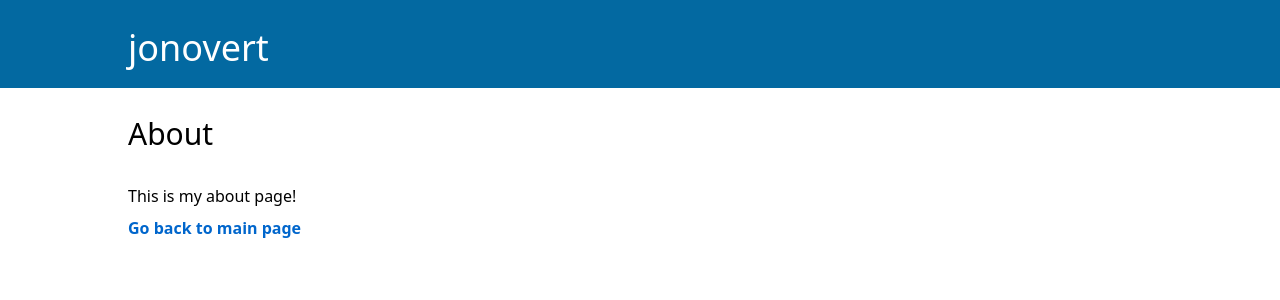
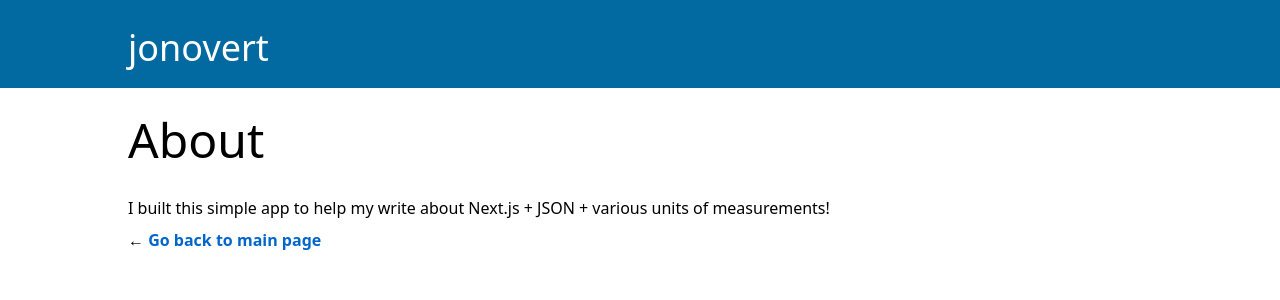
Before and after one commit to joncoded/jonovert, a Next.js app: page /about in a window 1280 px wide. Shown: the top 300 px of the page. Built offline with nearby package versions, Linux system fonts and the light colour scheme.

Commit message:
populating about page

```diff
--- a/app/about/page.tsx
+++ b/app/about/page.tsx
@@ -4,9 +4,9 @@ import { MainDiv } from "../../components/main"
 export default function About() {
   return (
     <MainDiv>
-      <h2 className="text-3xl">About</h2>
-      <p>This is my about page!</p>
-      <p><Link href="/">Go back to main page</Link></p>
+      <h2 className="text-5xl font-light">About</h2>
+      <p>I built this simple app to help my write about Next.js + JSON + various units of measurements!</p>
+      <p><span aria-hidden="true">&larr;</span> <Link href="/">Go back to main page</Link></p>
     </MainDiv>
   )
 
```
